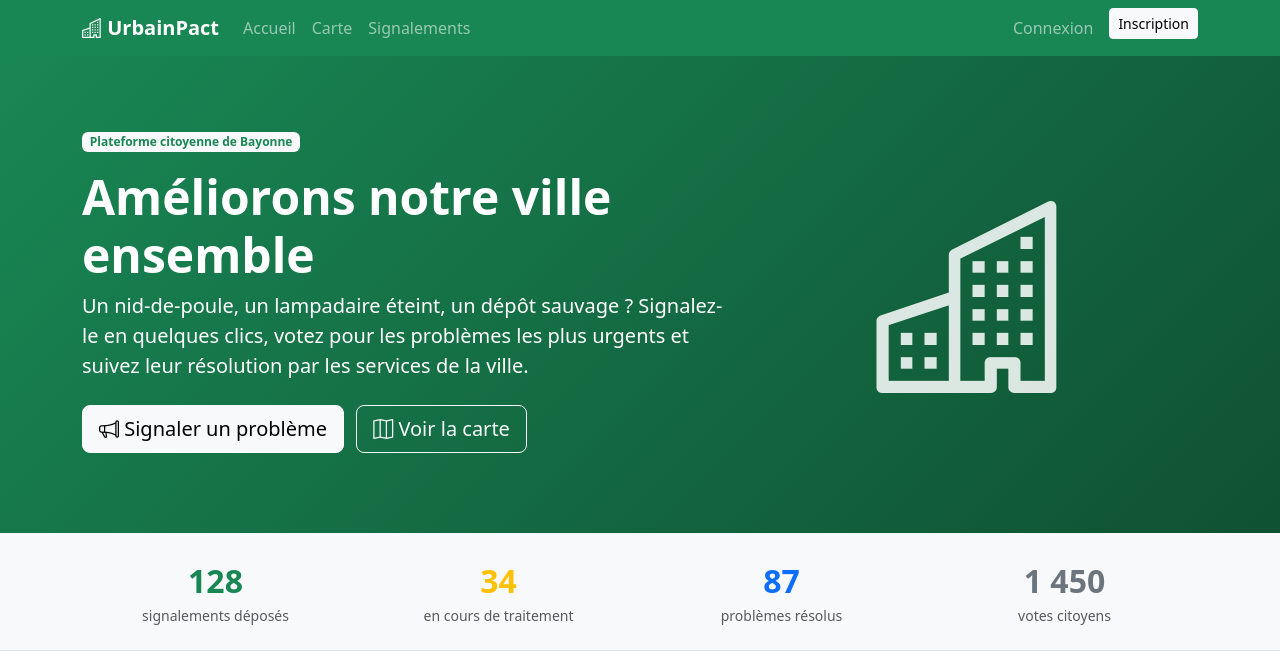
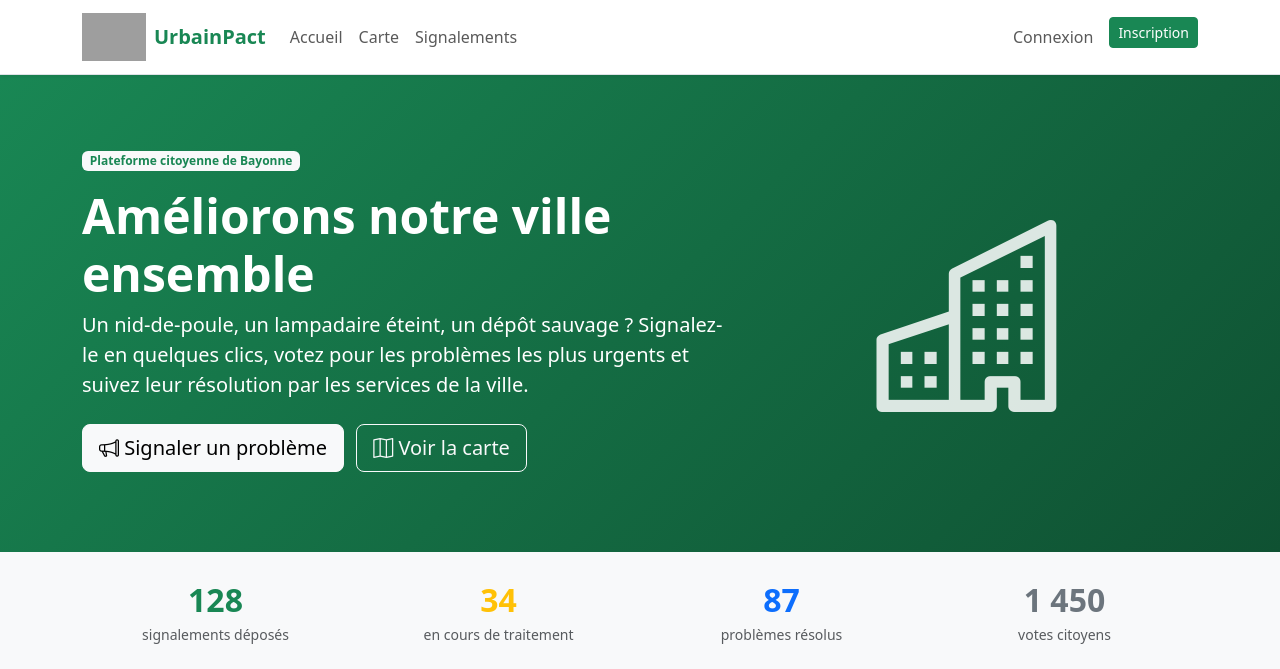
Before and after one commit to Tot0o2/SAE_UrbainPact, a PHP site: page / in a window 1280 px wide. Shown: the top 669 px of the page. Run offline with PHP 8.4, Linux system fonts and the light colour scheme; grey boxes are pictures that could not be loaded.

Commit message:
Ajout du logo de l'application

```diff
--- a/css/style.css
+++ b/css/style.css
@@ -1,3 +1,8 @@
+.logo {
+    height: 48px;
+    width: auto;
+}
+
 .hero {
     background: linear-gradient(135deg, #198754, #0f5132);
 }
--- a/views/layout.html.twig
+++ b/views/layout.html.twig
@@ -7,12 +7,14 @@
     <link rel="stylesheet" href="https://cdn.jsdelivr.net/npm/bootstrap@5.3.3/dist/css/bootstrap.min.css">
     <link rel="stylesheet" href="https://cdn.jsdelivr.net/npm/bootstrap-icons@1.11.3/font/bootstrap-icons.min.css">
     <link rel="stylesheet" href="css/style.css">
+    <link rel="icon" type="image/png" href="img/logo.png">
 </head>
 <body class="d-flex flex-column min-vh-100">
-    <nav class="navbar navbar-expand-lg navbar-dark bg-success">
+    <nav class="navbar navbar-expand-lg navbar-light bg-white border-bottom shadow-sm">
         <div class="container">
-            <a class="navbar-brand fw-bold" href="index.php">
-                <i class="bi bi-buildings"></i> UrbainPact
+            <a class="navbar-brand d-flex align-items-center fw-bold text-success" href="index.php">
+                <img src="img/logo.png" alt="Logo UrbainPact" class="logo me-2">
+                UrbainPact
             </a>
             <button class="navbar-toggler" type="button" data-bs-toggle="collapse" data-bs-target="#menu" aria-controls="menu" aria-expanded="false" aria-label="Ouvrir le menu">
                 <span class="navbar-toggler-icon"></span>
@@ -25,7 +27,7 @@
                 </ul>
                 <ul class="navbar-nav">
                     <li class="nav-item"><a class="nav-link" href="index.php?page=auth&amp;action=connexion">Connexion</a></li>
-                    <li class="nav-item"><a class="btn btn-light btn-sm ms-lg-2 mt-2 mt-lg-0" href="index.php?page=auth&amp;action=inscription">Inscription</a></li>
+                    <li class="nav-item"><a class="btn btn-success btn-sm ms-lg-2 mt-2 mt-lg-0" href="index.php?page=auth&amp;action=inscription">Inscription</a></li>
                 </ul>
             </div>
         </div>
```
